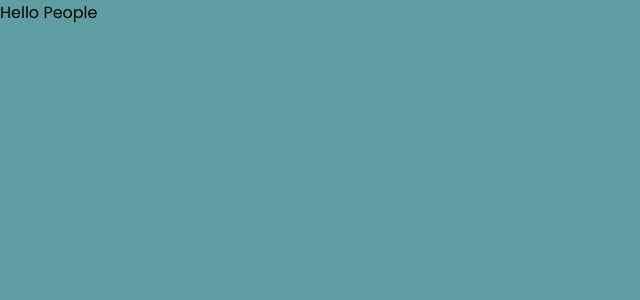
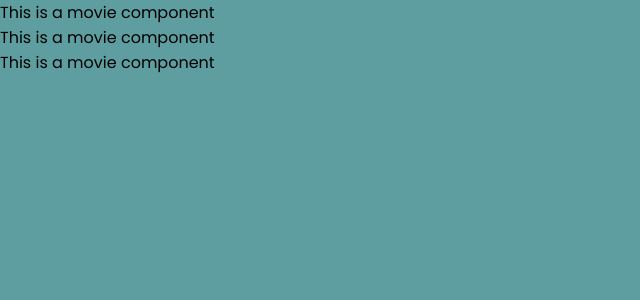
Before and after one commit to OldDognoob/MovieApp, a React (Create React App) app in the folder movie-app/: page / in a window 1280 px wide. Shown: the top 300 px of the page, without its empty margins (0-640 px from the left). Built offline with nearby package versions, Linux system fonts and the light colour scheme.

Commit message:
wip-project

```diff
--- a/movie-app/src/App.js
+++ b/movie-app/src/App.js
@@ -1,6 +1,14 @@
 import React from "react";
+import Movie from "./components/Movie";
 
-function App(){
-  return <div>Hello People</div>
+function App() {
+  // any array of movies where we are going to loop over the movies
+  const movies = ["1", "2", "3"];
+  return <div>
+   {movies.map(movie =>(
+   <Movie/>
+   ))}
+
+    </div>;
 }
 export default App;
--- /dev/null
+++ b/movie-app/src/components/Movie.js
@@ -0,0 +1,8 @@
+import React from "react";
+
+const Movie=()=>(
+<div className="movie">
+        This is a movie component
+    </div>
+);
+export default Movie;
```
Also changed, not shown: 1 other file (tests, documents, lock files or other folders).
